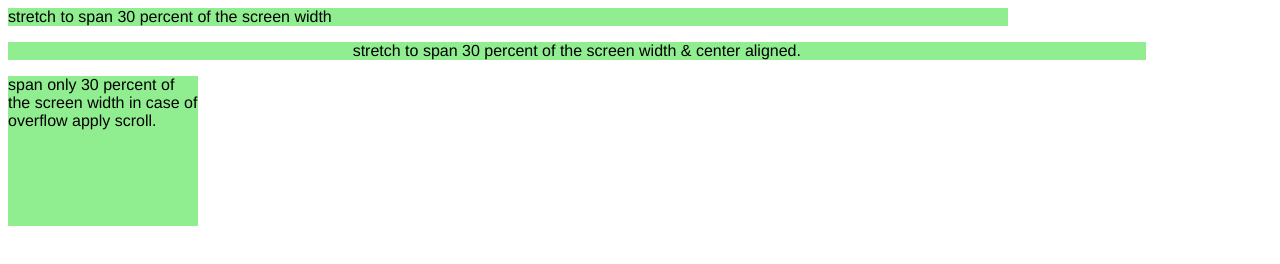
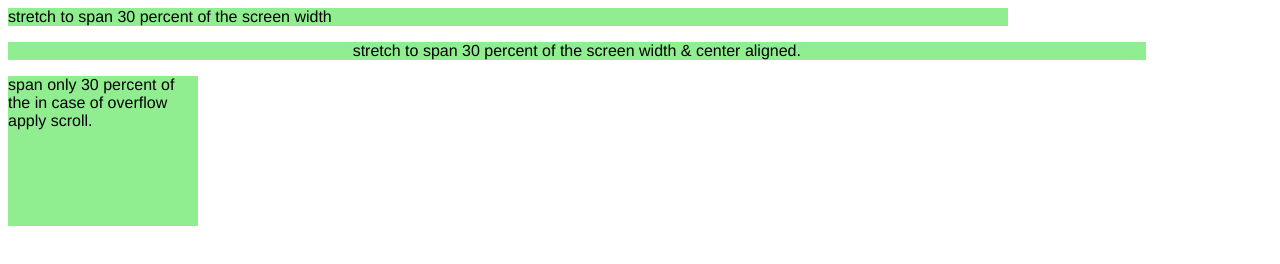
Before and after one commit to CS341cs/11_7, a plain HTML site: page index.html in a window 1280 px wide. Drawn offline with Linux system fonts and the light colour scheme.

Commit message:
Update index.html

```diff
--- a/index.html
+++ b/index.html
@@ -16,7 +16,7 @@
          stretch to span 30 percent of the screen width & center aligned.</p>
 
       <p style = "width: 15%; height: 150px; overflow: hidden;">
-      span only 30 percent of the screen width in case of overflow apply scroll.
+      span only 30 percent of the  in case of overflow apply scroll.
          </p>
    </body>
 </html>
```
